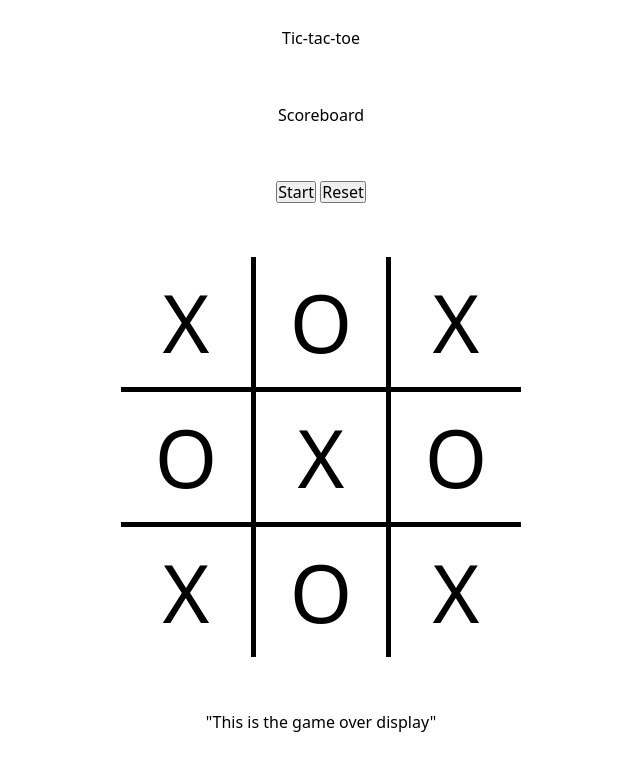
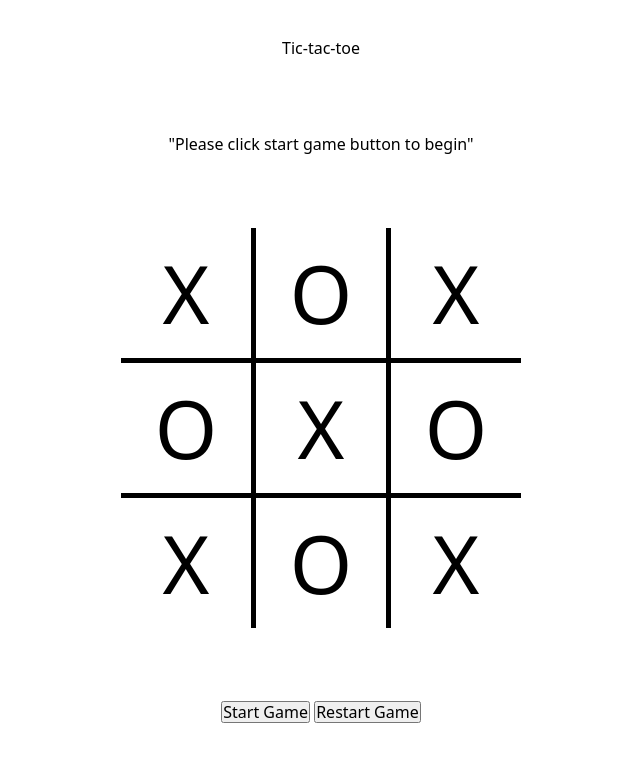
Before and after one commit to Sambaramba/tic-tac-toe, a website: page index.html in a window 1280 px wide. Shown: the whole page, without its empty margins (319-959 px from the left). Drawn offline with Linux system fonts and the light colour scheme.

Commit message:
refactor structure of ui and initial display msg

```diff
--- a/index.html
+++ b/index.html
@@ -10,11 +10,8 @@
 <body>
     <div id="container">
         <div id="title">Tic-tac-toe</div>
-        <div id="scoreboard">Scoreboard</div>
-        <div id="game-buttons">
-            <button type="button">Start</button>
-            <button type="button">Reset</button>
-        </div>
+        <!-- <div id="scoreboard">Scoreboard</div> -->
+         <div id="display">"Please click start game button to begin"</div>
         <div id="gameboard">
             <div id="cell1" class="cell">X</div>
             <div id="cell2" class="cell">O</div>
@@ -26,7 +23,10 @@
             <div id="cell8" class="cell">O</div>
             <div id="cell9" class="cell">X</div>
         </div>
-        <div id="display">"This is the game over display"</div>
+        <div id="game-buttons">
+            <button type="button">Start Game</button>
+            <button type="button">Restart Game</button>
+        </div>
     </div>
 </body>
 </html>
```
